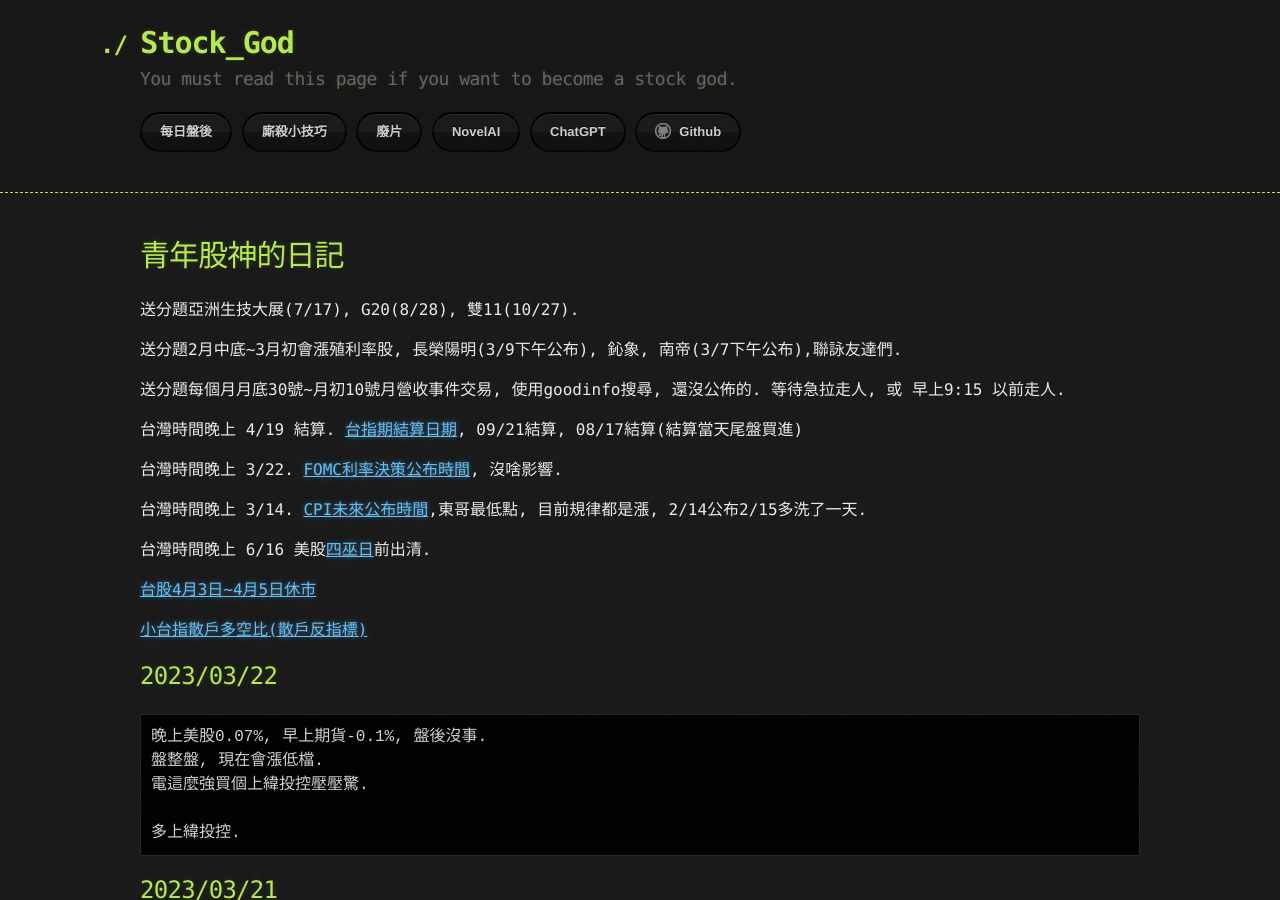
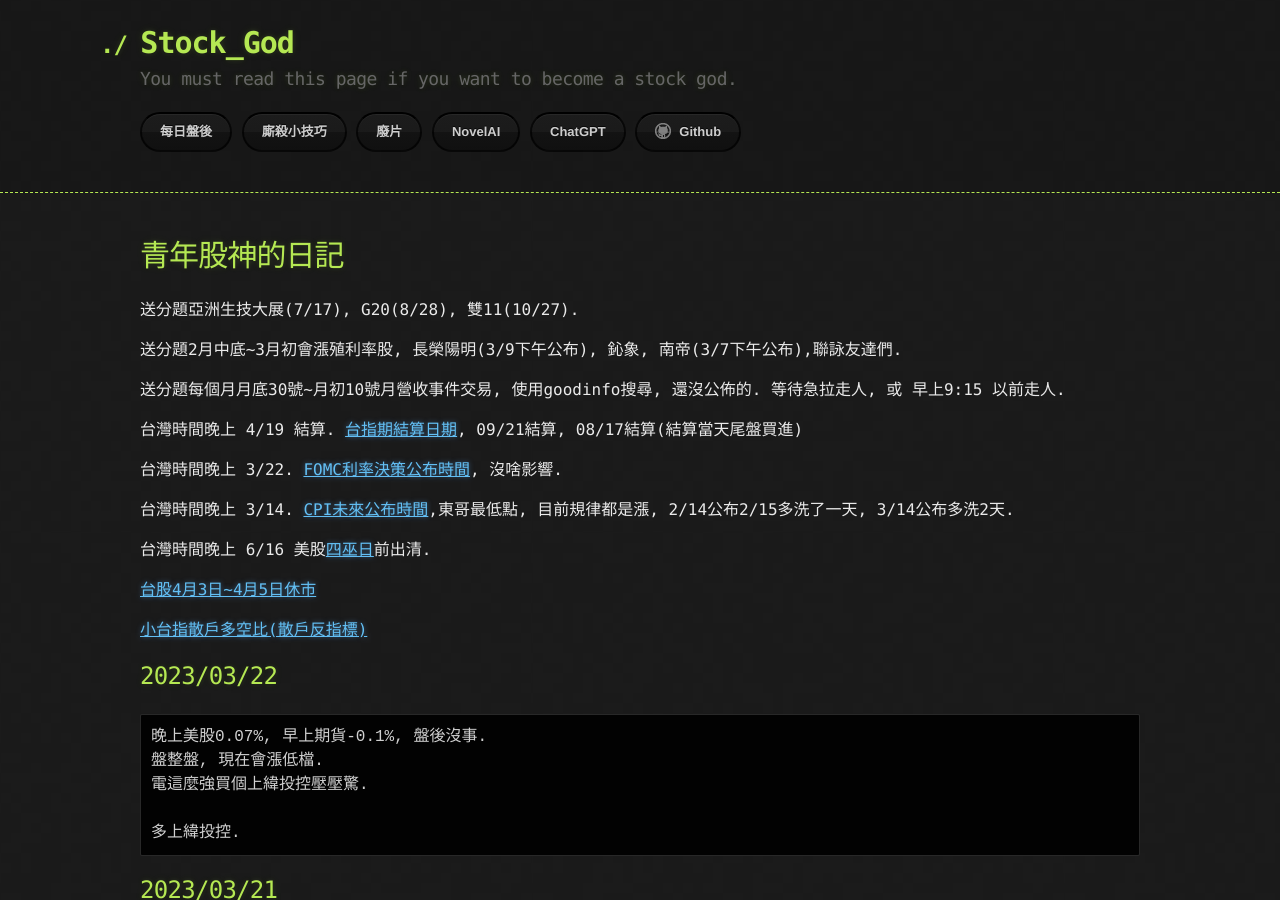
Before and after one commit to lepg5487/Stock_God, a Jekyll site: the page built from index.md, in a window 1280 px wide and 900 px high. Built offline with Jekyll 4.4.1, drawn with Linux system fonts in a browser that asks for light colours; our own code applies the rules of GitHub Pages for plain Markdown files.

Commit message:
Update index.md

```diff
--- a/index.md
+++ b/index.md
@@ -14,7 +14,7 @@
 
 台灣時間晚上 3/22. [FOMC利率決策公布時間](https://www.cmegroup.com/cn-t/markets/interest-rates/cme-fedwatch-tool.html), 沒啥影響.
 
-台灣時間晚上 3/14. [CPI未來公布時間](https://hk.investing.com/economic-calendar/cpi-733),東哥最低點, 目前規律都是漲, 2/14公布2/15多洗了一天.
+台灣時間晚上 3/14. [CPI未來公布時間](https://hk.investing.com/economic-calendar/cpi-733),東哥最低點, 目前規律都是漲, 2/14公布2/15多洗了一天, 3/14公布多洗2天.
 
 台灣時間晚上 6/16 美股[四巫日](https://www.taifex.com.tw/file/taifex/CHINESE/4/2023Calendar_cv1.pdf)前出清.
 
```
